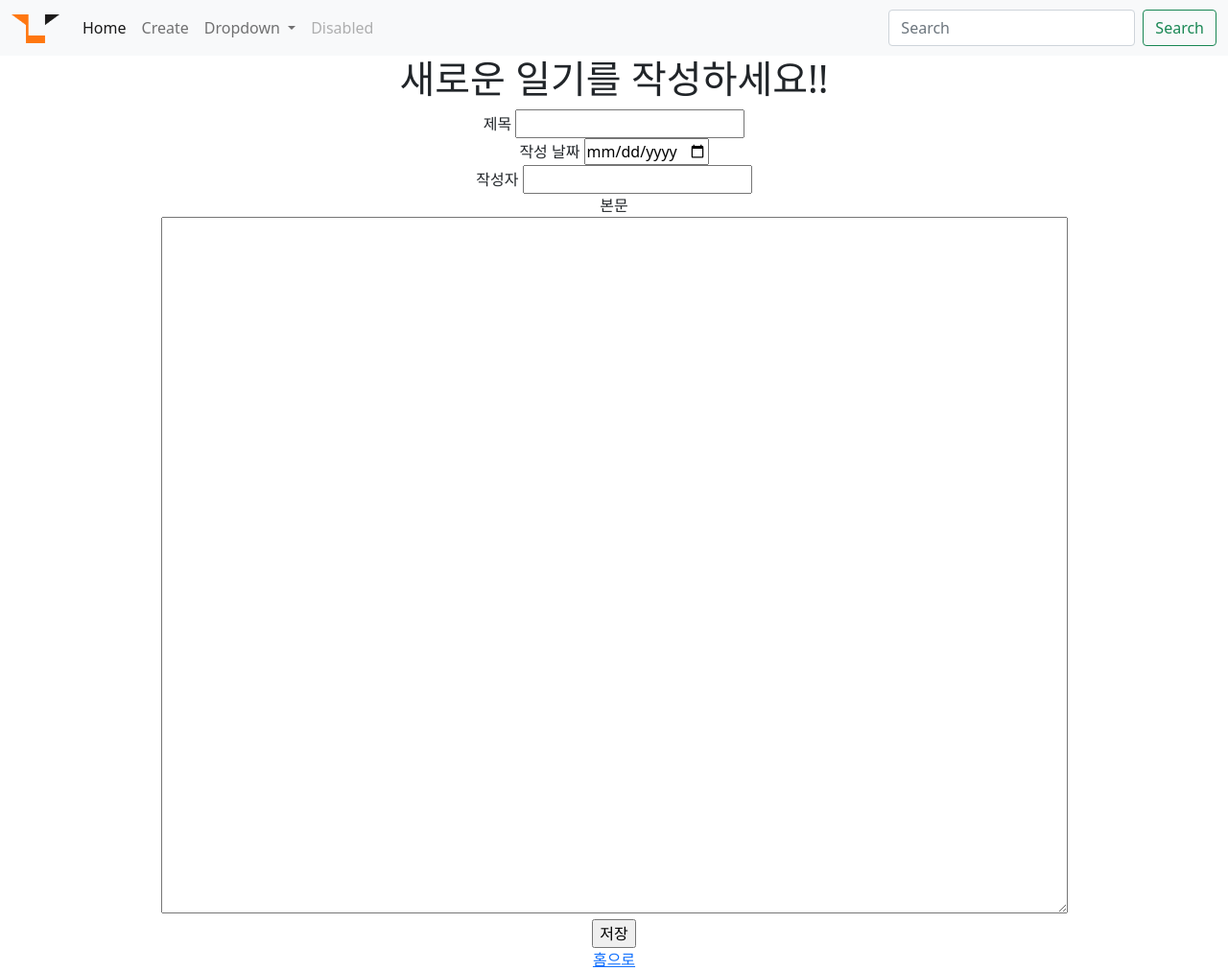
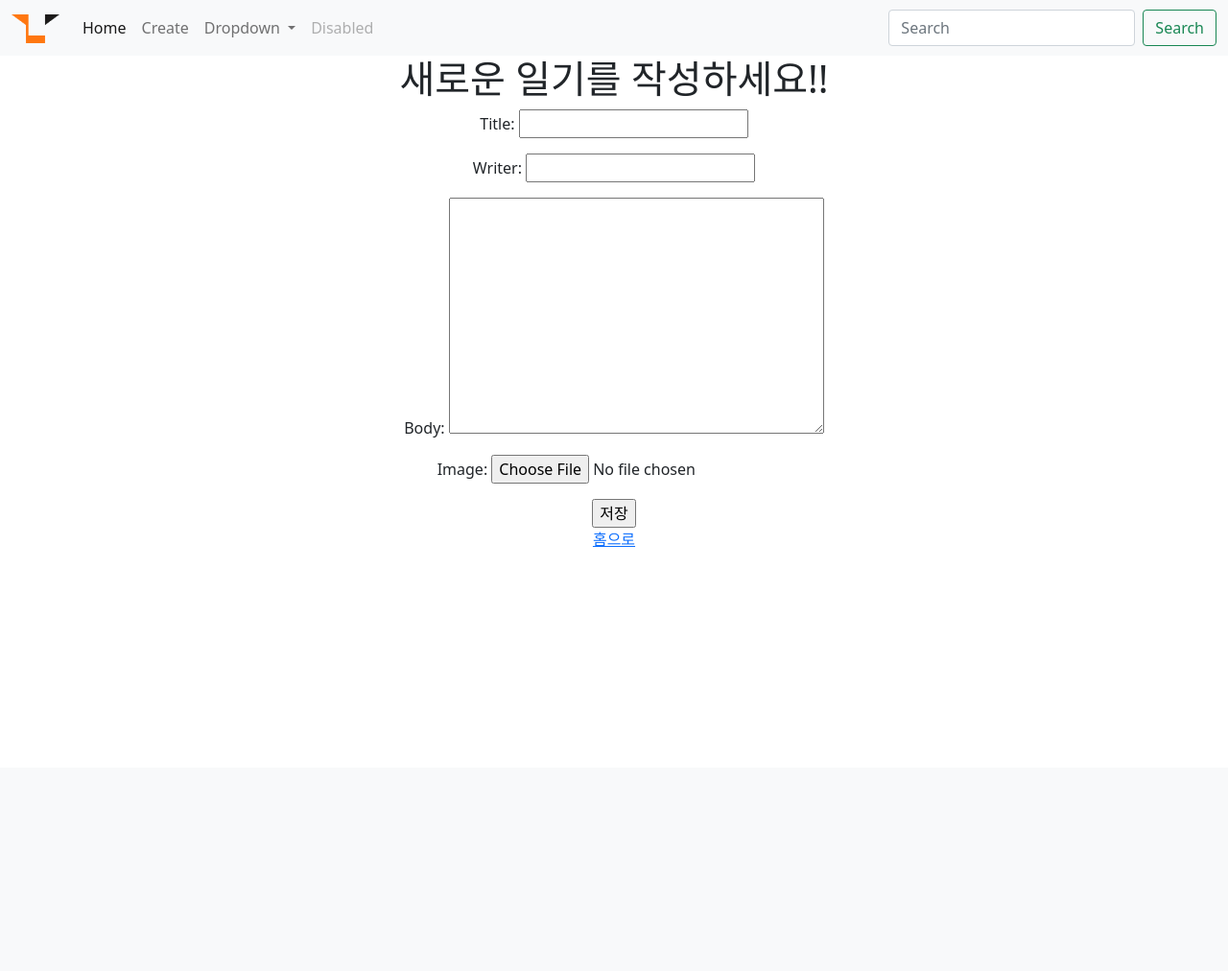
Before and after one commit to leerura/django1_hw, a Django app: page /diary/create in a window 1280 px wide. Shown: the whole page at 96% size. After the commit the page ends 570 px from the top, so only its background shows below. Run offline with Django 5.2, Linux system fonts and the light colour scheme.

Commit message:
before user

```diff
--- /dev/null
+++ b/second/diary/forms.py
@@ -0,0 +1,7 @@
+from django import forms
+from .models import Diary
+
+class BlogForm(forms.ModelForm):
+    class Meta:
+        model = Diary
+        fields = ['title', 'writer', 'body', 'image']
--- a/second/diary/models.py
+++ b/second/diary/models.py
@@ -7,6 +7,7 @@ class Diary(models.Model):
     writer = models.CharField(max_length=20)
     pub_update = models.DateTimeField()
     body = models.TextField()
+    image = models.ImageField(upload_to="diary/", blank=True, null=True) #blank랑 null은 비어있어도 되게 만들어줌
 
     def __str__(self):
         return self.title
--- a/second/diary/templates/create.html
+++ b/second/diary/templates/create.html
@@ -1,9 +1,10 @@
 {% extends 'base.html' %}
 {% block content %}
 <h1>새로운 일기를 작성하세요!!</h1>
-<form action="{%url 'create_func' %}" method="post" > <!--액션삽입 post?-->
+<form action="{%url 'create_func' %}" method="post" enctype="multipart/form-data"> <!--액션삽입 post, enctype해야 사진이 넘어가요?-->
     {%csrf_token%} <!--방어 POST쓰면 해야됨-->
-    <label for="title">제목</label>
+    {{form.as_p}} <!--p태그에 감싸서 보내-->
+<!--<label for="title">제목</label>
     <input type = "text" id="title" name="title" >
     <br>
     <label for="date">작성 날짜</label>
@@ -12,10 +13,14 @@
     <label for="writer">작성자</label>
     <input type = "text" id="writer" name="writer"  >
     <br>
+    <label for="image">사진</label>
+    <input type = "file" id="image" name="image"  >
+    <br>
     <label for="body">본문</label>
     <br>
     <textarea rows="30" cols="100" id="body" name="body"></textarea>
     <br>
+-->
     <input type="submit" value="저장">
 </form>
 <a href="{% url 'home' %}">홈으로</a>
--- a/second/diary/templates/detail.html
+++ b/second/diary/templates/detail.html
@@ -7,6 +7,10 @@
      제목: {{diary_detail.title}}
     <br>
     작성 날짜: {{diary_detail.pub_update}}
+    {% if diary_detail.image %} <!--?????-->
+    <br>
+    사진: <img src="{{diary_detail.image.url}}"> <!--url....-->
+    {% endif %}
     <br>
     본문 내용: {{diary_detail.body}}
 </div>
--- a/second/diary/templates/home.html
+++ b/second/diary/templates/home.html
@@ -25,7 +25,7 @@
     </div>
     <br>
 {% endfor %}
-<a href="create">일기 작성하기</a>
+<a href="{%url 'create' %} ">일기 작성하기</a>
 
 {% endblock %}
 <script>
--- a/second/diary/views.py
+++ b/second/diary/views.py
@@ -1,6 +1,8 @@
 from django.shortcuts import render,redirect, get_object_or_404 #redirect 저장 후 다시 상세보기로
 from .models import Diary
 from django.utils import timezone #pub_date 땜에
+from .forms import BlogForm
+
 # Create your views here.
 
 def home(request):
@@ -14,7 +16,8 @@ def home(request):
     return render(request, "home.html", data)
 
 def create(request):
-    return render(request, "create.html")
+    form = BlogForm
+    return render(request, "create.html", {'form':form})
 
 def detail(request, id):
     diary_detail = get_object_or_404(Diary, pk = id)
@@ -26,6 +29,7 @@ def create_func(request):
     new_diary.pub_update = request.POST['date'] #timezone.now도 가능
     new_diary.writer = request.POST['writer']
     new_diary.body = request.POST['body']
+    new_diary.image = request.FILES['image'] #이미지는 다른 애들과 다르게
     new_diary.save() #저장
     return redirect('detail', new_diary.id) #id보내야 됨
 
--- a/second/second/settings.py
+++ b/second/second/settings.py
@@ -129,3 +129,6 @@ STATIC_ROOT = os.path.join(BASE_DIR, 'static') #static 파일을 어디에 모
 # https://docs.djangoproject.com/en/5.0/ref/settings/#default-auto-field
 
 DEFAULT_AUTO_FIELD = 'django.db.models.BigAutoField'
+
+MEDIA_ROOT = os.path.join(BASE_DIR, 'media') #사용자가 업로드한 파일 여기다 보관
+MEDIA_URL = '/media/' #미디어 파일 URL
--- a/second/second/urls.py
+++ b/second/second/urls.py
@@ -18,6 +18,8 @@ from django.contrib import admin
 from django.urls import path,include #include는 다른 거 가져올 떄
 from diary.views import home
 from account.views import *
+from django.conf import settings
+from django.conf.urls.static import static
 
 urlpatterns = [
     path('admin/', admin.site.urls),
@@ -27,4 +29,4 @@ urlpatterns = [
     path('signup_func', signup_func, name='signup_func'),
     path('login', login , name='login' ),
     path('login_func', login_func, name='login_func'),
-]
+] + static(settings.MEDIA_URL, document_root=settings.MEDIA_ROOT) #미디어를 위한 URL 설정
```
Also changed, not shown: second/db.sqlite3, second/diary/migrations/0001_initial.py, second/media/diary/스크린샷_2023-03-26_004418.png (added).
